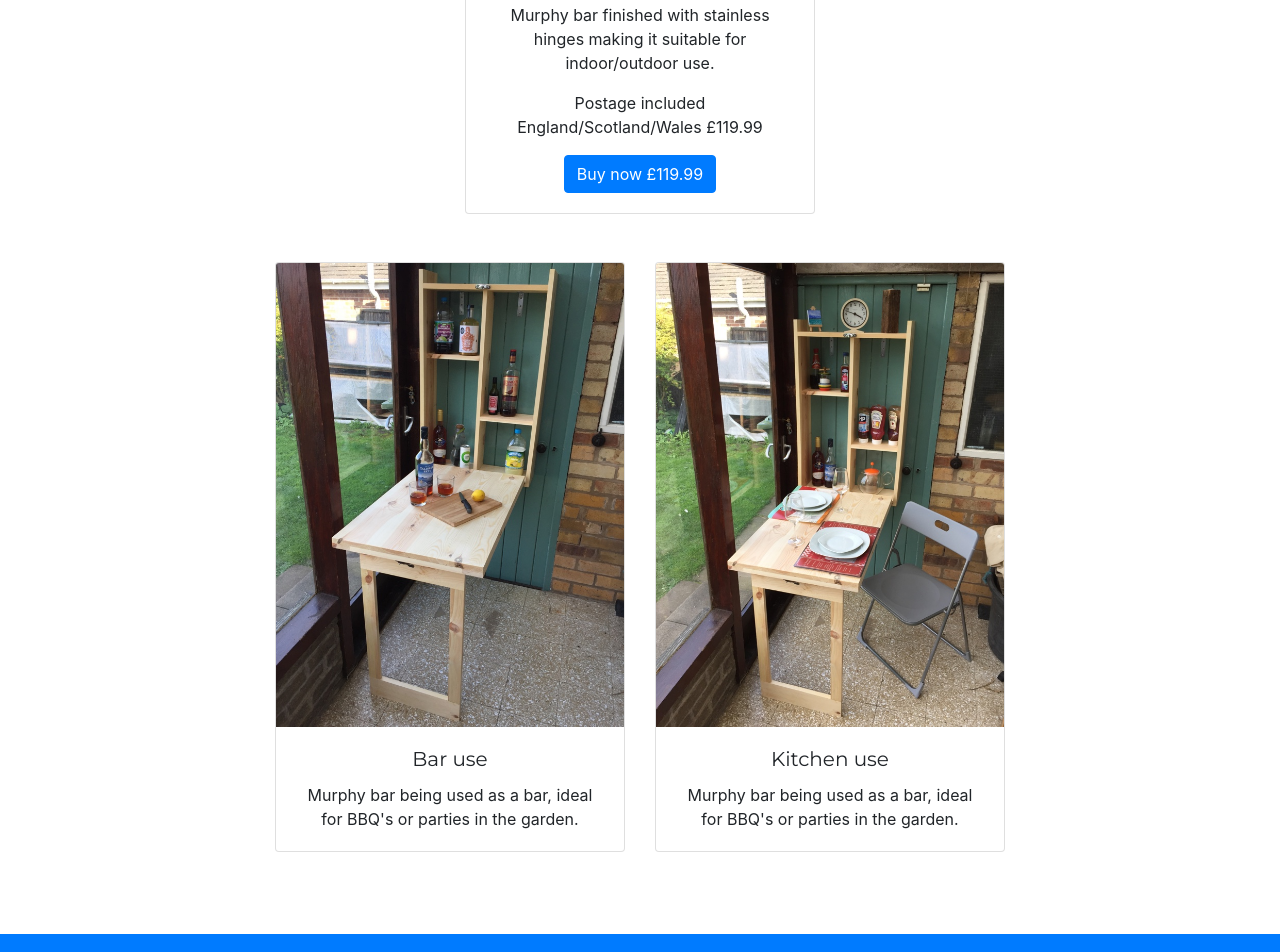
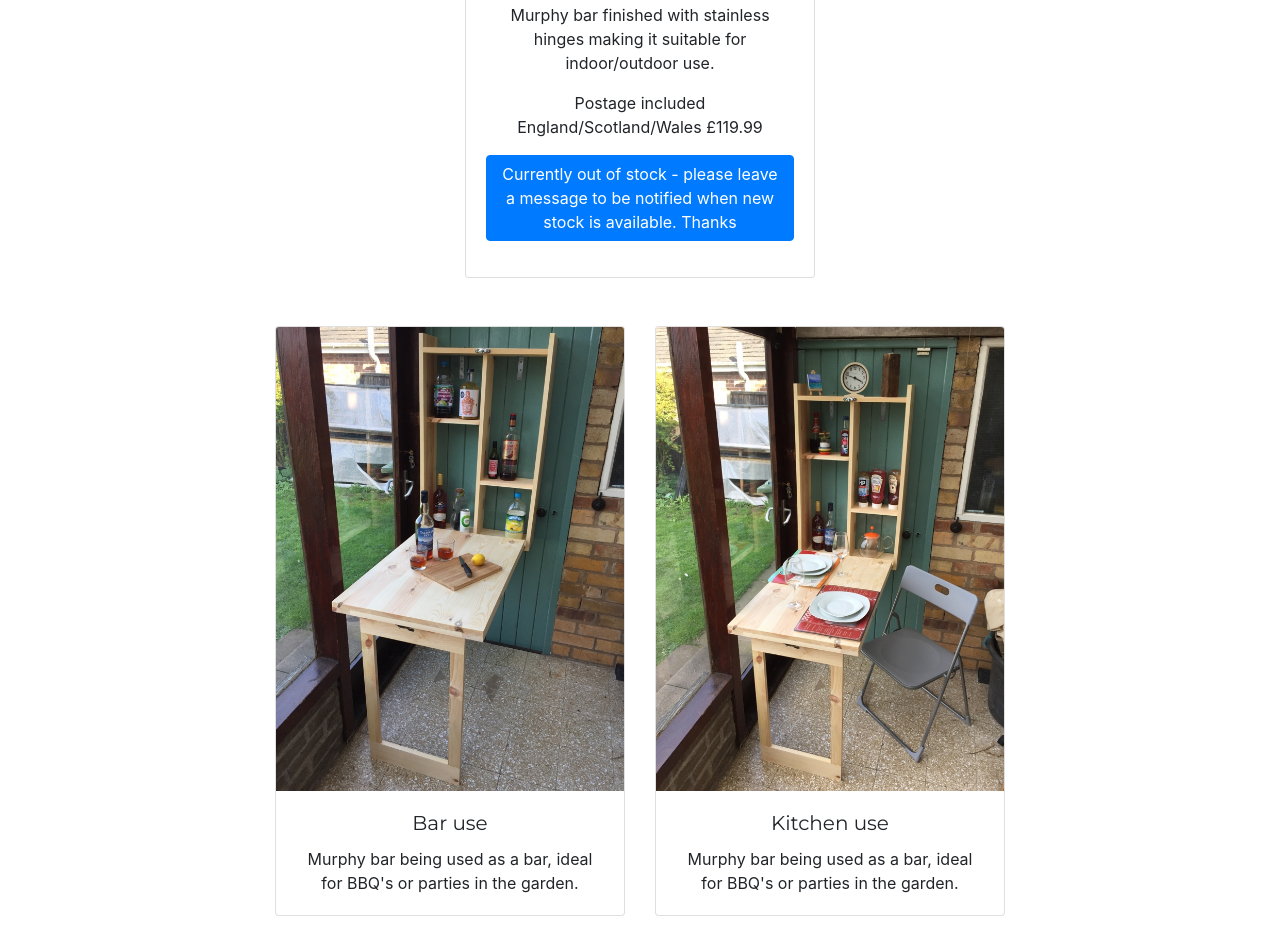
Before and after one commit to StudentRik/murphybar, a website with bundled scripts: page index.html in a window 1280 px wide. Shown: the part 1491-2443 px from the top of the page. Built offline with nearby package versions, Linux system fonts and the light colour scheme.

Commit message:
out of stock

```diff
--- a/index.html
+++ b/index.html
@@ -114,14 +114,14 @@
                         <p class="card-text">Murphy bar finished with stainless hinges making it suitable for indoor/outdoor
                             use.</p>
                         <p>Postage included England/Scotland/Wales &pound;119.99</p>
-                        <form action="https://www.paypal.com/cgi-bin/webscr" method="post" target="_top">
-                            <input type="hidden" name="cmd" value="_s-xclick">
-                            <input type="hidden" name="hosted_button_id" value="NR66AUH4NVNEU">
-                            <button type="image" name="submit" class="btn btn-primary"
-                                    title="buy now with paypal">Buy now &pound;119.99<br>
-                            </button>
-                        </form>
-                        <!--<p class="btn btn-primary">Currently out of stock - please leave a message to be notified when new stock is available. Thanks</p>-->
+                        <!--<form action="https://www.paypal.com/cgi-bin/webscr" method="post" target="_top">-->
+                            <!--<input type="hidden" name="cmd" value="_s-xclick">-->
+                            <!--<input type="hidden" name="hosted_button_id" value="NR66AUH4NVNEU">-->
+                            <!--<button type="image" name="submit" class="btn btn-primary"-->
+                                    <!--title="buy now with paypal">Buy now &pound;119.99<br>-->
+                            <!--</button>-->
+                        <!--</form>-->
+                        <p class="btn btn-primary">Currently out of stock - please leave a message to be notified when new stock is available. Thanks</p>
                     </div>
                 </div>
             </div>
```
